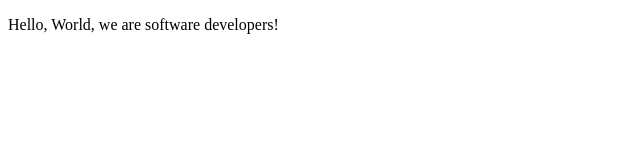
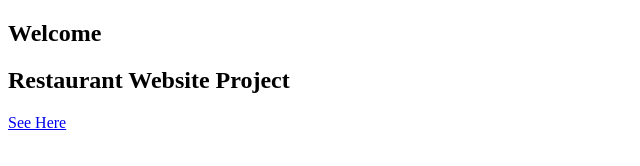
Before and after one commit to Calvinoea/microverse_task, a plain HTML site: page index.html in a window 1280 px wide. Shown: the whole page, without its empty margins (0-640 px from the left). Drawn offline with Linux system fonts and the light colour scheme.

Commit message:
Add navbar, welcome section and project section

```diff
--- a/index.html
+++ b/index.html
@@ -9,9 +9,32 @@
 
 <body>
 
-    <p>Hello, World, we are software developers!</p>
+    <nav id="navbar">
 
 
+    </nav>
+
+    <section id="welcome-section">
+        <h1> Welcome</h1>
+
+
+
+    </section>
+
+
+    <section id="projects">
+
+        <div id="project-tile">
+
+            <h2>Restaurant Website Project</h2>
+            <a href="https://www.eatdrinklagos.com/">See Here</a>
+
+        </div>
+
+
+
+
+    </section>
 
 
     <script src="https://cdn.freecodecamp.org/testable-projects-fcc/v1/bundle.js"></script>
```
